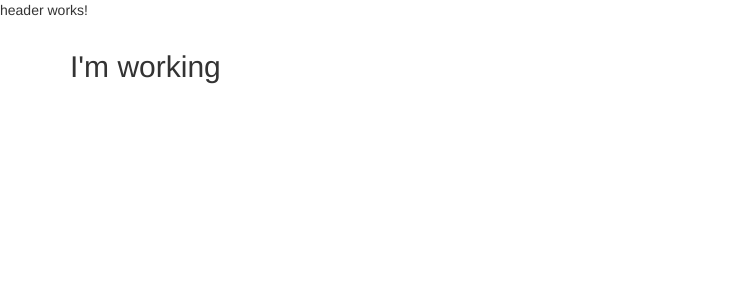
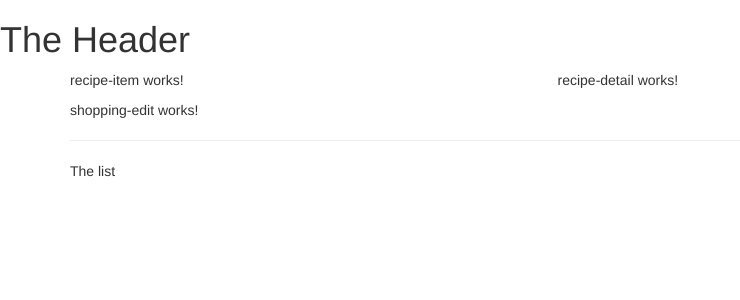
Before and after one commit to donchriscorleone/angular-shopping-recipe, an Angular app: page / in a window 1280 px wide. Shown: the top 300 px of the page, without its empty margins (0-740 px from the left). Built offline with nearby package versions, Linux system fonts and the light colour scheme.

Commit message:
Structured the components within its child.

```diff
--- a/src/app/app.component.html
+++ b/src/app/app.component.html
@@ -2,7 +2,8 @@
 <div class="container">
   <div class="row">
     <div class="col-md-12">
-      <h2>I'm working</h2>
+      <app-recipes></app-recipes>
+      <app-shopping-list></app-shopping-list>
     </div>
   </div>
 </div>
--- a/src/app/header/header.component.html
+++ b/src/app/header/header.component.html
@@ -1 +1 @@
-<p>header works!</p>
+<h1>The Header</h1>
--- a/src/app/recipes/recipe-list/recipe-list.component.html
+++ b/src/app/recipes/recipe-list/recipe-list.component.html
@@ -1 +1 @@
-<p>recipe-list works!</p>
+<app-recipe-item></app-recipe-item>
--- a/src/app/recipes/recipes.component.html
+++ b/src/app/recipes/recipes.component.html
@@ -1 +1,8 @@
-<p>recipes works!</p>
+<div class="row">
+  <div class="col-md-5">
+    <app-recipe-list></app-recipe-list>
+  </div>
+  <div class="col-md-7">
+    <app-recipe-detail></app-recipe-detail>
+  </div>
+</div>
--- a/src/app/shopping-list/shopping-list.component.html
+++ b/src/app/shopping-list/shopping-list.component.html
@@ -1 +1,7 @@
-<p>shopping-list works!</p>
+<div class="row">
+  <div class="col-xs-10">
+    <app-shopping-edit></app-shopping-edit>
+    <hr />
+    <p>The list</p>
+  </div>
+</div>
```
